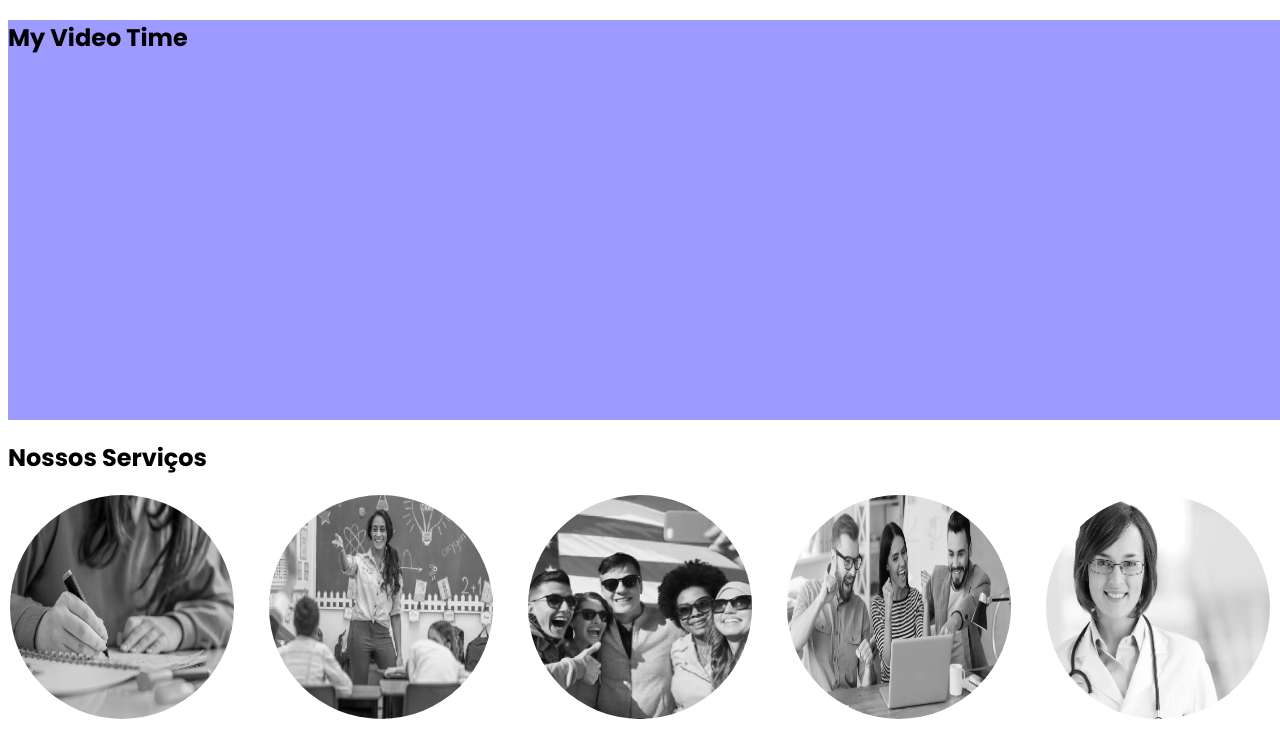
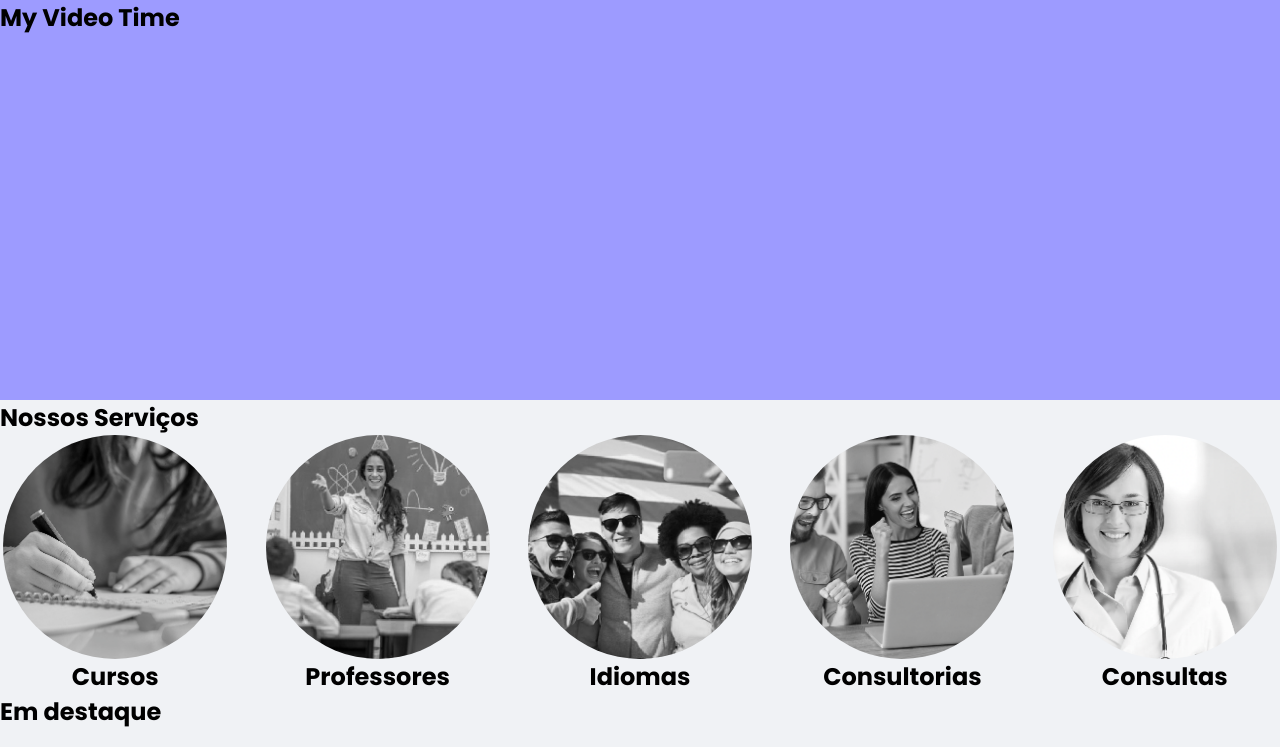
Before and after one commit to xaviervx/my-video-time, a React (Vite) app: page / in a window 1280 px wide. Shown: the top 747 px of the page. Built offline with nearby package versions, Linux system fonts and the light colour scheme.

Commit message:
ajustes de layout e criacao de tema global

```diff
--- a/index.html
+++ b/index.html
@@ -10,7 +10,7 @@
     <title>Vite + React</title>
   </head>
   <body>
-    <div id="root" style="font-family: 'Poppins', sans-serif;"></div>
+    <div id="root"></div>
     <script type="module" src="/src/main.jsx"></script>
   </body>
 </html>
--- a/src/App.jsx
+++ b/src/App.jsx
@@ -2,6 +2,8 @@
 import { BrowserRouter as Router, Route, Routes } from 'react-router-dom'
 
 import Home from './pages/Home'
+
+import { GlobalStyle } from './styles/global'
 
 function App() {
   return (
@@ -9,6 +11,8 @@
       <Routes>
         <Route path="/" element={ <Home /> } />
       </Routes>
+
+      <GlobalStyle />
     </Router>
   )
 }
--- a/src/components/OurServices/styles.js
+++ b/src/components/OurServices/styles.js
@@ -19,6 +19,7 @@
   height: 14rem;
   width: 14rem;
   border-radius: 50%;
+  object-fit: cover;
 `;
 
 export const ContentHeading = styled.div`
--- a/src/pages/Home/styles.js
+++ b/src/pages/Home/styles.js
@@ -22,7 +22,7 @@
   width: 100vw;
   height: 400px;
 
-  background-color: #9D9BFF;
+  background: var(--blue);
 
   align-items: center;
   justify-content: center;
--- /dev/null
+++ b/src/styles/global.js
@@ -0,0 +1,39 @@
+import { createGlobalStyle } from 'styled-components';
+
+export const GlobalStyle = createGlobalStyle`
+  :root {
+    --blue: #9D9BFF;
+
+    --background: #F0F2F5;
+    --shape: #FFFFFF;
+  }
+
+  * {
+    margin: 0;
+    padding: 0;
+    box-sizing: border-box;
+  }
+
+  body {
+    background: var(--background);
+    -webkit-font-smoothing: antialiased;
+  }
+
+  body, input, textarea, button {
+    font-family: 'Poppins', sans-serif;
+    font-weight: 400;
+  }
+
+  h1, h2, h3, h4, h5, h6, strong {
+    font-weight: 600;
+  }
+
+  button {
+    cursor: pointer;
+  }
+
+  [disabled] {
+    opacity: 0.6;
+    cursor: not-allowed;
+  }
+`;
```
